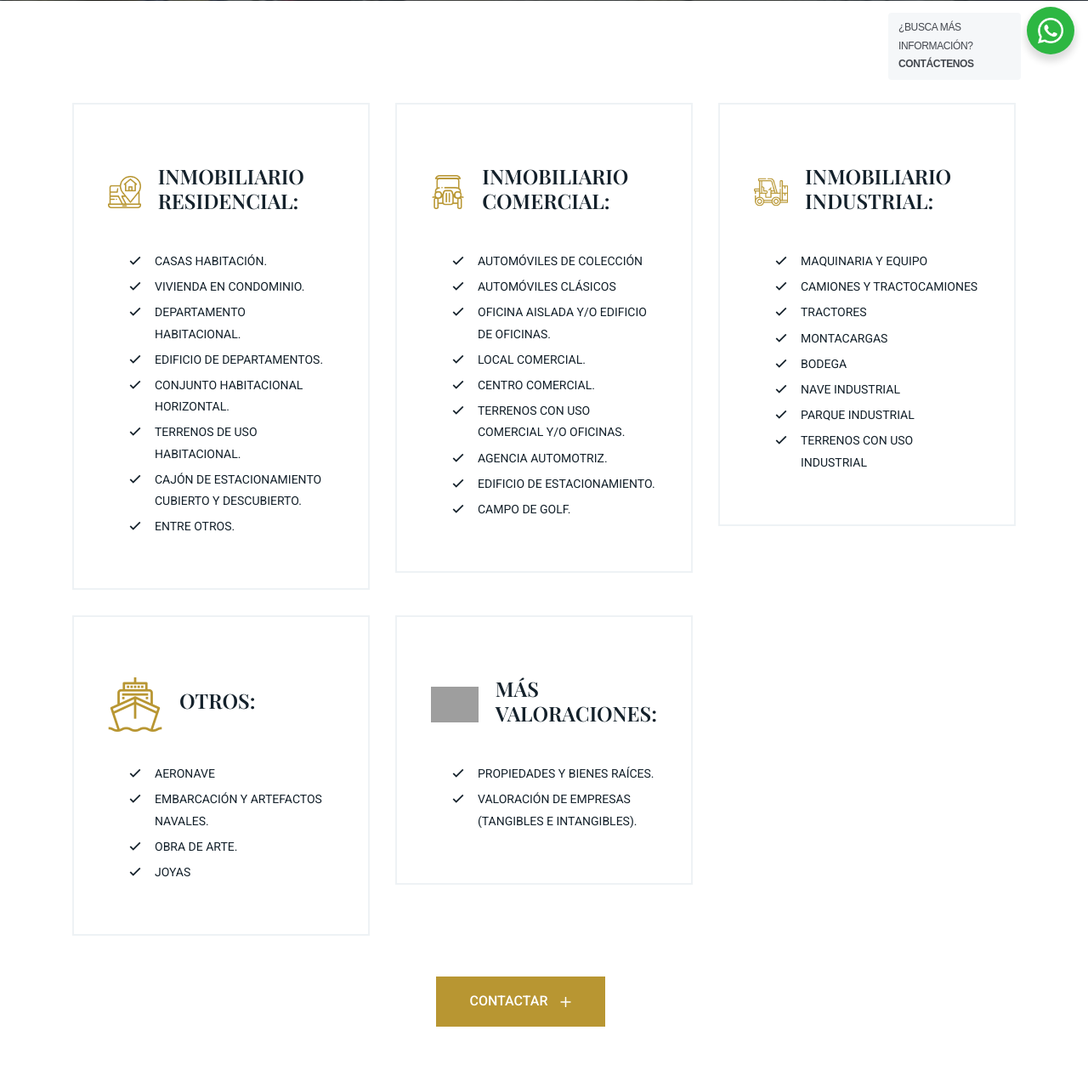
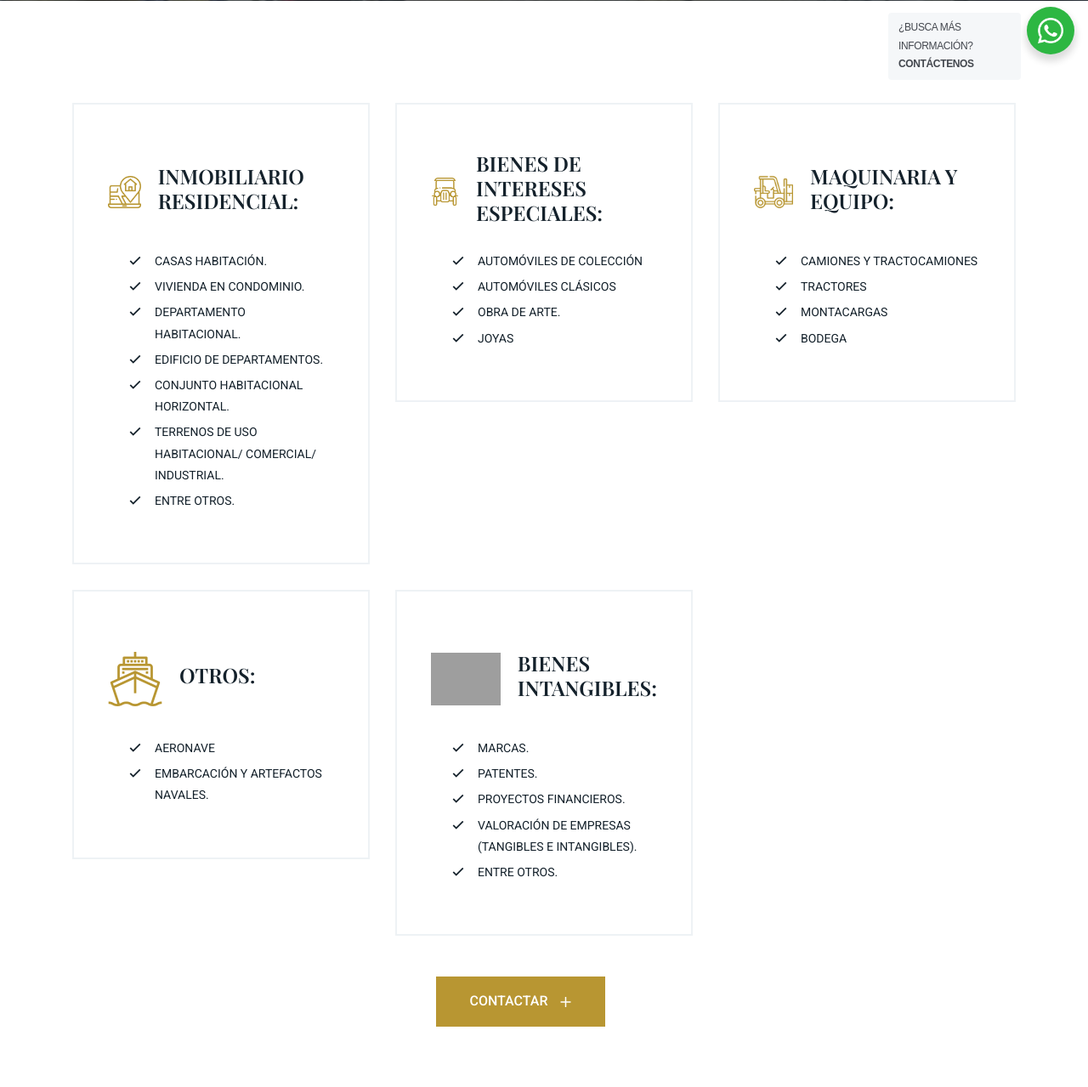
Before and after one commit to Ivonnemtz96/finisterra, a PHP site: page /bienes in a window 1280 px wide. Shown: the part 656-1935 px from the top of the page at 85% size. Run offline with PHP 8.4, Linux system fonts and the light colour scheme; some libraries are stand-ins or nearby versions; grey boxes are pictures that could not be loaded.

Commit message:
Bienes ok

```diff
--- a/modules/bienes.php
+++ b/modules/bienes.php
@@ -34,8 +34,7 @@
                         <li>Departamento habitacional.</li>
                         <li>Edificio de departamentos.</li>
                         <li>Conjunto habitacional horizontal.</li>
-                        <li>Terrenos de uso habitacional.</li>
-                        <li>Cajón de estacionamiento cubierto y descubierto.</li>
+                        <li>Terrenos de uso habitacional/ comercial/ industrial.</li>
                         <li> Entre otros.</li>
                     </ul>
                     </p>
@@ -50,25 +49,16 @@
                         <div class="icon">
                             <img src="/assets/images/clasico.png" alt="">
                         </div>
-                        <h4 class="fw-600 no-margin"><a href="">Inmobiliario Comercial:</a></h4>
+                        <h4 class="fw-600 no-margin"><a href="">Bienes de intereses especiales:</a></h4>
                     </div>
                     <p class="fw-500 mb-xl-10">
                     <ul>
                         <li>Automóviles de colección</li>
                         <li>Automóviles clásicos</li>
-                        <li>Oficina aislada y/o Edificio de oficinas.</li>
-                        <li>Local comercial.</li>
-                        <li>Centro comercial.</li>
-                        <li>Terrenos con uso comercial y/o oficinas.</li>
-                        <!-- <li>Hospital.</li>
-                        <li>Escuela.</li> -->
-                        <li>Agencia automotriz.</li>
-                        <li>Edificio de estacionamiento.</li>
-                        <!-- <li>Hoteles.</li> -->
-                        <li>Campo de golf.</li>
+                        <li>Obra de arte.</li>
+                        <li>Joyas</li>
                     </ul>
                     </p>
-
                     <i class="flaticon-market bg-icon"></i>
                 </div>
             </div>
@@ -78,69 +68,19 @@
                         <div class="icon">
                             <img src="/assets/images/montacarga2.png" alt="">
                         </div>
-                        <h4 class="fw-600 no-margin"><a href="">Inmobiliario Industrial:</a></h4>
+                        <h4 class="fw-600 no-margin"><a href="">Maquinaria y equipo:</a></h4>
                     </div>
                     <p class="fw-500 mb-xl-10">
                     <ul>
-                        <li>Maquinaria y equipo</li>
                         <li>Camiones y Tractocamiones</li>
                         <li>Tractores</li>
                         <li>Montacargas</li>
                         <li>Bodega</li>
-                        <li>Nave industrial</li>
-                        <li>Parque industrial</li>
-                        <li>Terrenos con uso industrial</li>
-
                     </ul>
                     </p>
                     <i class="flaticon-investment bg-icon"></i>
                 </div>
             </div>
-            <!-- <div class="col-lg-4 col-md-6">
-                <div class="choose-us-box style-2 mb-md-30">
-                    <div class="top-sec">
-                        <div class="icon">
-                        <img src="/assets/images/predio.png" alt="">
-                        </div>
-                        <h4 class="fw-600 no-margin"><a href="">Agropecuario:</a></h4>
-                    </div>
-                    <p class="fw-500 mb-xl-10">
-                    <ul>
-                        <li>Predio rustico de agostadero y temporal (con o sin construcciones y/o instalaciones).</li>
-                        <li>Predio rustico de riego y frutales (con o sin construcciones y/o instalaciones).</li>
-                        <li>Predios rústicos en transición (con o sin construcciones).</li>
-                        <li>Bienes Pecuarios.</li>
-                        <li>Bienes Acuícolas</li>
-                        <li>Semovientes.</li>
-                        <li>Bienes Agroindustriales.</li>
-                    </ul>
-                    </p>
-                    <i class="flaticon-graphic bg-icon"></i>
-                </div>
-            </div>
-            <div class="col-lg-4 col-md-6">
-                <div class="choose-us-box style-2 mb-md-30">
-                    <div class="top-sec">
-                        <div class="icon">
-                        <img src="/assets/images/camion.png" alt="">
-
-                        </div>
-                        <h4 class="fw-600 no-margin"><a href="">Industrial:</a></h4>
-                    </div>
-                    <p class="fw-500 mb-xl-10">
-                    <ul>
-                        <li>Maquinaria y Equipo e Industrial</li>
-                        <li>Maquinaria y equipo aislada.</li>
-                        <li>Mobiliario y equipo de oficina.</li>
-                        <li>Unidades Industriales (inmueble, maquinaria y equipo).</li>
-                        <li>Vehículo automotor y flotillas.</li>
-                        <li>Camiones y Tractocamiones.</li>
-                        <li>Maquinaria de Construcción.</li>
-                    </ul>
-                    </p>
-                    <i class="flaticon-growth bg-icon"></i>
-                </div>
-            </div> -->
             <div class="col-lg-4 col-md-6">
                 <div class="choose-us-box style-2">
                     <div class="top-sec">
@@ -153,8 +93,6 @@
                     <ul>
                         <li>Aeronave</li>
                         <li>Embarcación y Artefactos Navales.</li>
-                            <li>Obra de arte.</li>
-                            <li>Joyas</li>
                     </ul>
                     </p>
                     <i class="flaticon-box bg-icon"></i>
@@ -168,20 +106,20 @@
                         <div class="icon">
                             <img src="/assets/images/casas.png" alt="">
                         </div>
-                        <h4 class="fw-600 no-margin"><a href="">Más valoraciones:</a></h4>
+                        <h4 class="fw-600 no-margin"><a href="">Bienes intangibles:</a></h4>
                     </div>
                     <p class="fw-500 mb-xl-10">
                     <ul>
-                            <li>Propiedades y bienes raíces.</li>
+                        <li>Marcas.</li>
+                        <li>Patentes.</li>
+                        <li>Proyectos Financieros.</li>
                         <li>Valoración de empresas (tangibles e intangibles).</li>
+                        <li>Entre otros.</li>
                     </ul>
                     </p>
                     <i class="flaticon-box bg-icon"></i>
                 </div>
             </div>
-
-
-
         </div>
 
         <div class="row justify-content-center mt-5">
```
Lines whose indentation alone changed are shown as unchanged.
